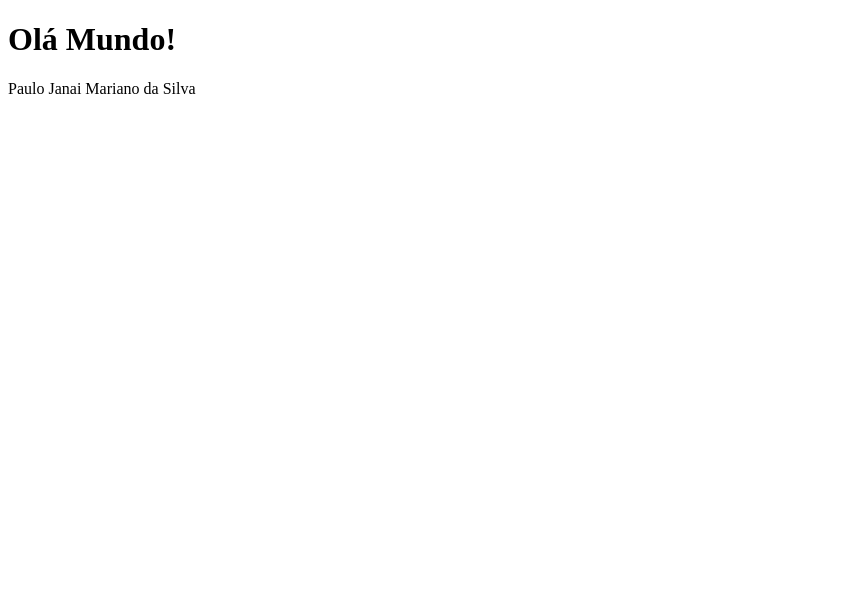
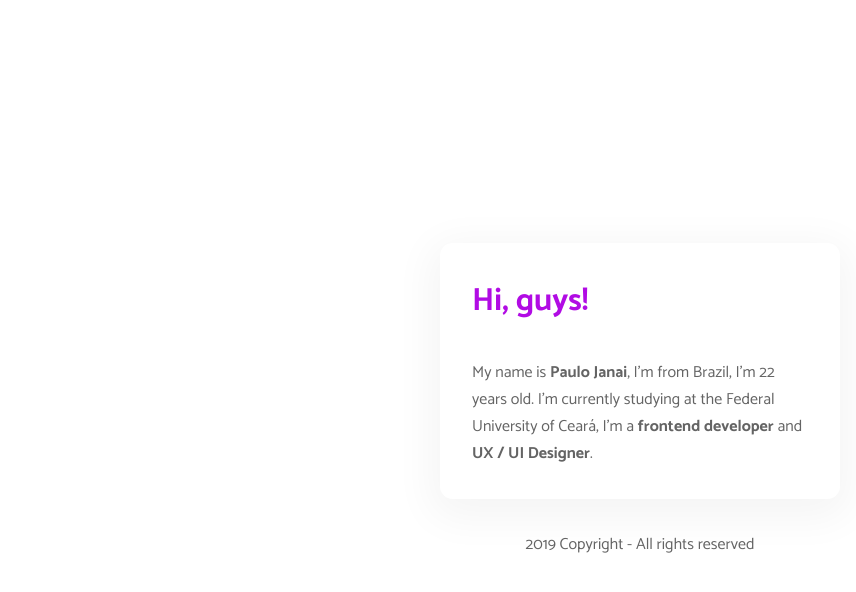
Before and after one commit to paulojanai/paulojanai.github.io, a plain HTML site: page index.html in a window 1280 px wide. Shown: the whole page, without its empty margins (0-856 px from the left). Drawn offline with Linux system fonts and the light colour scheme.

Commit message:
Teste adicionado

```diff
--- a/index.html
+++ b/index.html
@@ -5,9 +5,19 @@
     <meta name="viewport" content="width=device-width, initial-scale=1.0">
     <meta http-equiv="X-UA-Compatible" content="ie=edge">
     <title>Paulo Janai</title>
+    <link rel="stylesheet" href="assets/css/app.css">
 </head>
 <body>
-    <h1>Olá Mundo!</h1>
-    <p>Paulo Janai Mariano da Silva</p>
+    <div class="container justify-content-center align-items-center flex-direction-column">
+        <div class="card">
+            <h1>Hi, guys!</h1>
+            <p>My name is <strong>Paulo Janai</strong>, I'm from Brazil, I'm 22 years old.
+            I'm currently studying at the Federal University of Ceará, I'm a  <strong>frontend developer</strong> and <strong>UX / UI Designer</strong>.</p>
+        </div>
+
+        <div class="footer">
+            <p>2019 Copyright - All rights reserved</p>
+        </div>
+    </div>
 </body>
 </html>
--- /dev/null
+++ b/sass/_base.scss
@@ -0,0 +1,7 @@
+* {
+    margin: 0;
+    border: 0;
+    padding: 0;
+    box-sizing: border-box;
+    outline: 0;
+}
--- /dev/null
+++ b/sass/_imports.scss
@@ -0,0 +1 @@
+@import url('https://fonts.googleapis.com/css?family=Catamaran:100,200,300,400,500,600,700,800,900&display=swap');
--- /dev/null
+++ b/sass/_variables.scss
@@ -0,0 +1,4 @@
+$primary: #646464;
+$secondary: #b10be4;
+$margin: 2rem;
+$font-primary: Catamaran, sans-serif;
--- /dev/null
+++ b/sass/app.scss
@@ -0,0 +1,48 @@
+@import 'base';
+@import 'variables';
+@import 'imports';
+
+html{
+    font-family: $font-primary;
+}
+
+body {
+    h1{
+        color: $secondary;
+        font-weight: 700;
+    }
+
+    p {
+        margin-top: $margin;
+        color: $primary;
+    }
+}
+.container {
+    min-height: 100vh;
+    display: flex;
+}
+
+.justify-content-center {
+    justify-content: center;
+}
+
+.align-items-center {
+    align-items: center;
+}
+
+.flex-direction-column{
+    flex-direction: column;
+}
+
+.card{
+    width: 400px;
+    padding: $margin;
+    border-radius: 0.8rem;
+    box-shadow: 0px 10px 40px 10px rgba(245,245,245,1);
+}
+
+.card:hover{
+    margin-top: -10px;
+    margin-bottom: 10px;
+    box-shadow: 0px 20px 40px 10px rgba(245,245,245,1);
+}
```
Also changed, not shown: assets/css/app.css (added), assets/js/app.js (added), 1 other file.
